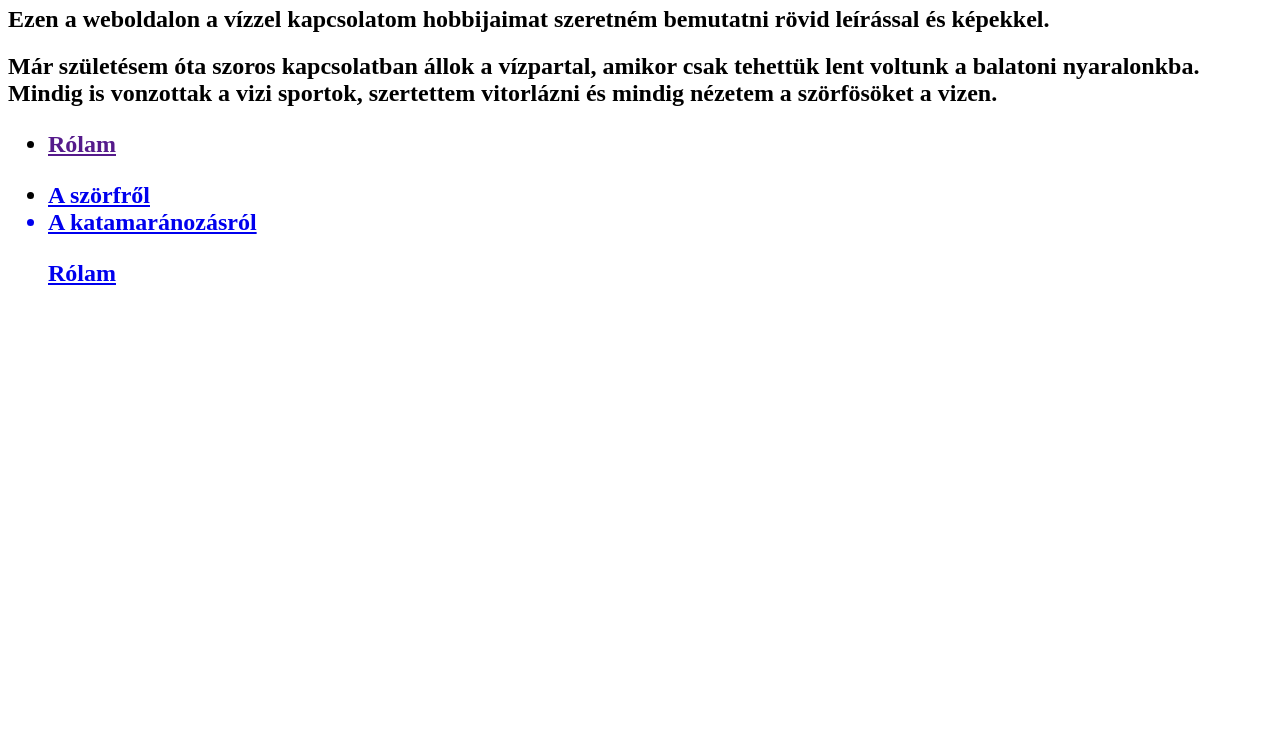
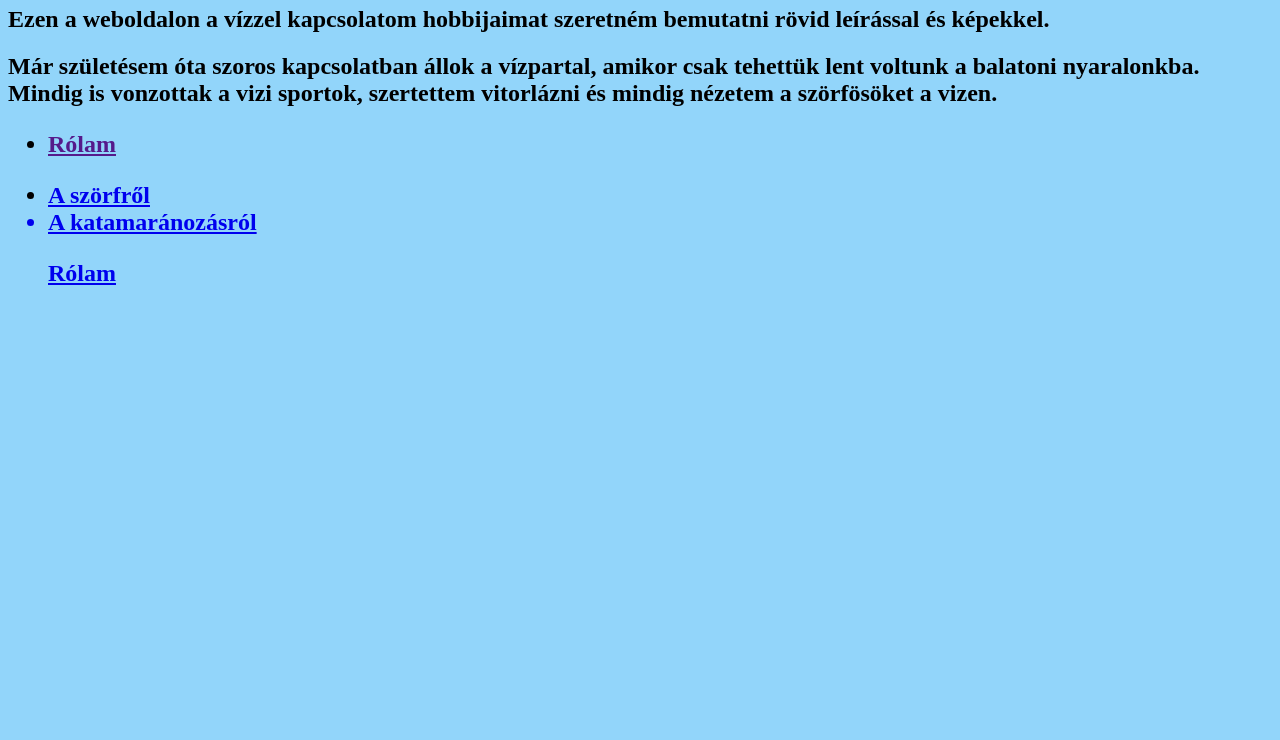
Before and after one commit to gergelyattila/ga.github.io, a plain HTML site: page index.html in a window 1280 px wide. Shown: the part 60-800 px from the top of the page. Drawn offline with Linux system fonts and the light colour scheme.

Commit message:
Update index.html

```diff
--- a/index.html
+++ b/index.html
@@ -1,4 +1,4 @@
-
+<body style="background-color:#92d5fa;"></body>
 <h1>Köszöntök mindenkit az oldalamon!</h1>
 
   <h2>Ezen a weboldalon a vízzel kapcsolatom hobbijaimat
```
